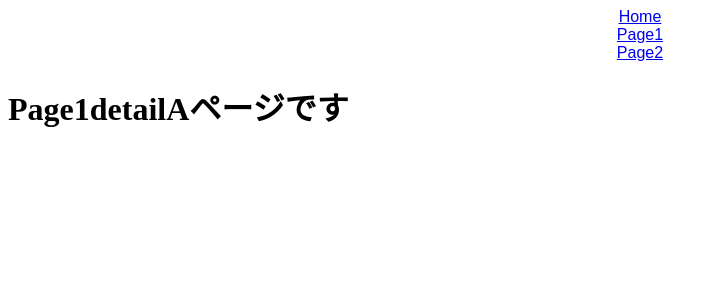
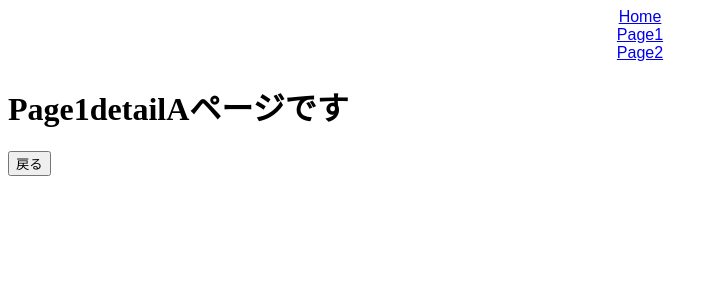
Before and after one commit to schwarzwald0906/react-rooter-dom, a React (Create React App) app: page /Page1/Page1detailA in a window 1280 px wide. Shown: the top 300 px of the page, without its empty margins (0-718 px from the left). Built offline with nearby package versions, Linux system fonts and the light colour scheme; the HTML template or start-up script is replaced by a standard one.

Commit message:
Linkを使わないページ遷移

```diff
--- a/src/Page1.jsx
+++ b/src/Page1.jsx
@@ -1,8 +1,10 @@
-import { Link } from "react-router-dom";
+import { Link, useHistory } from "react-router-dom";
 
 export const Page1 = () => {
   const Arr = [...Array(100).keys()];
   console.log(Arr);
+  const history = useHistory();
+  const ButtonPage1detailA = () => history.push("/Page1/Page1detailA");
   return (
     <div>
       <h1>Page1ページです</h1>
@@ -11,6 +13,8 @@
       </Link>
       <br />
       <Link to="/Page1/Page1detailB">Page1detailB</Link>
+      <br />
+      <button onClick={ButtonPage1detailA}>Page1detailA</button>
     </div>
   );
 };
--- a/src/Page1detailA.jsx
+++ b/src/Page1detailA.jsx
@@ -1,11 +1,14 @@
-import { useLocation } from "react-router-dom";
+import { useLocation, useHistory } from "react-router-dom";
 
 export const Page1detailA = () => {
   const location = useLocation();
   console.log(location);
+  const history = useHistory();
+  const onClickBack = () => history.goBack();
   return (
     <div>
       <h1>Page1detailAページです</h1>
+      <button onClick={onClickBack}>戻る</button>
     </div>
   );
 };
```
